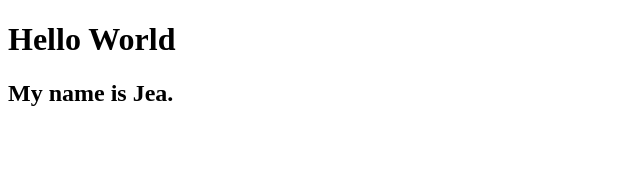
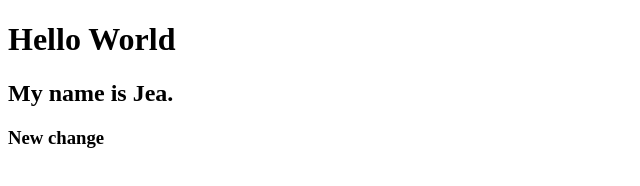
Before and after one commit to j3asays/J3a, a plain HTML site: page index.html in a window 1280 px wide. Shown: the whole page, without its empty margins (0-640 px from the left). Drawn offline with Linux system fonts and the light colour scheme.

Commit message:
Added paragraph

```diff
--- a/index.html
+++ b/index.html
@@ -9,5 +9,6 @@
 <body>
     <h1>Hello World</h1>
     <h2>My name is Jea.</h2>
+    <h3>New change</h3>
 </body>
 </html>
```
